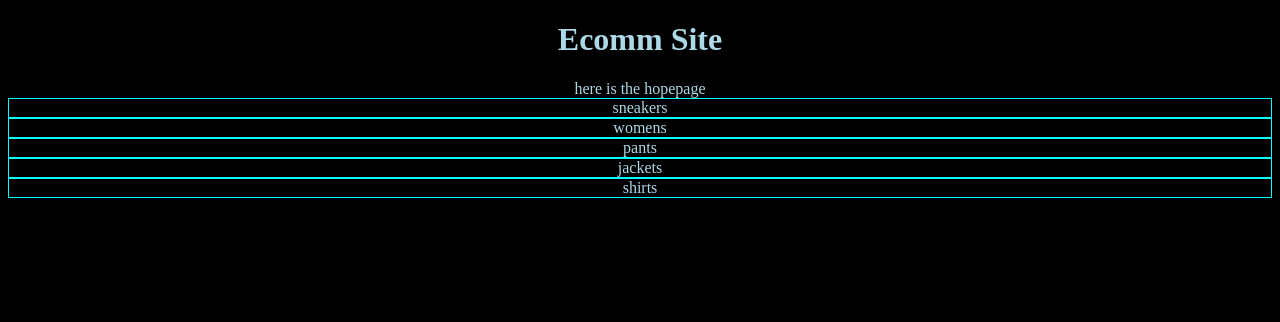
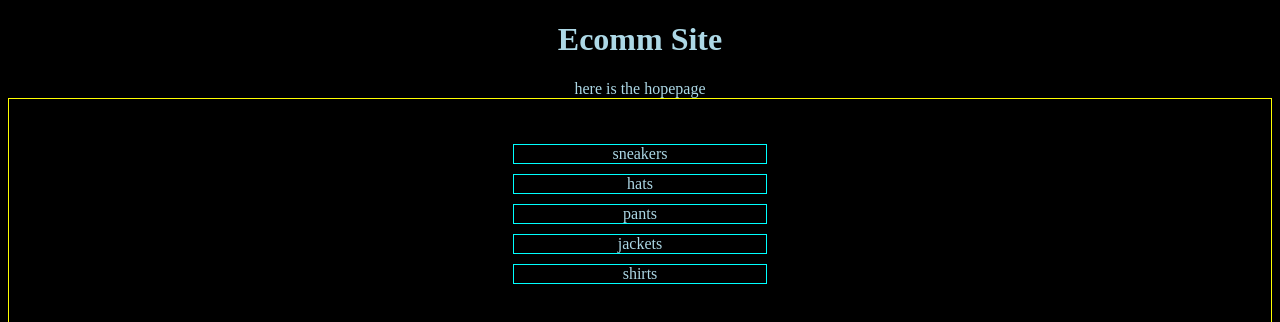
Before and after one commit to AGCB/ecomm, a React (Create React App) app: page / in a window 1280 px wide. Shown: the top 322 px of the page. Built offline with nearby package versions, Linux system fonts and the light colour scheme.

Commit message:
add usage of history.push(`match.url`${...someOtherParams})

```diff
--- a/src/App.js
+++ b/src/App.js
@@ -1,18 +1,14 @@
 import './App.scss';
 import HomePage from './pages/HomePage';
+import HatsPage from './pages/HatsPage';
 import { Route, Switch } from 'react-router-dom';
 
-function HatsPage(props) {
-  return (
-    <span>hatsPage</span>
-  )
-}
 function App() {
   return (
     <div className="App">
       <h1>Ecomm Site</h1>
       <Switch>
-        <Route path="/hats/:customId" component={HatsPage}/>
+        <Route path="/hats" component={HatsPage}/>
         <Route path="/" component={HomePage}/>
       </Switch>
     </div>
--- a/src/components/DirectoryMenu/DirectoryMenu.jsx
+++ b/src/components/DirectoryMenu/DirectoryMenu.jsx
@@ -1,6 +1,6 @@
 import defaultSections from '../../config.js';
 import MenuItem from '../MenuItem';
-
+import './directory-menu.scss';
 
 const DirectoryMenu = () => {
   return (
--- a/src/components/DirectoryMenu/directory-menu.scss
+++ b/src/components/DirectoryMenu/directory-menu.scss
@@ -0,0 +1,8 @@
+.directory-menu {
+  border: 1px solid yellow;
+  display: flex;
+  justify-content: center;
+  align-items: center;
+  flex-direction: column;
+  height: 30vh;
+}
--- a/src/components/MenuItem/MenuItem.jsx
+++ b/src/components/MenuItem/MenuItem.jsx
@@ -1,9 +1,23 @@
 import React from 'react';
+import { withRouter } from 'react-router-dom';
 import './menu-item.scss';
 
-const MenuItem = ({title}) => {
+const MenuItem = ({title, history, match}) => {
+  /*
+    using match.url I had a tricky bug to get through.
+    i started with a history.push() with arg of ...
+    `${match.url}/${title}`
+    ..but that's wrong !
+    .. take out the forwardslash. ugh
+
+   */
   return (
-  <div className="menu-item">
+  <div
+    className="menu-item"
+    onClick={ () => {
+      history.push(`${match.url}${title}`)
+    }}
+    >
       <span className="title">{title}</span>
       <span className=""></span>
   </div>
@@ -11,4 +25,4 @@ const MenuItem = ({title}) => {
 }
 
 
-export default MenuItem;
+export default withRouter(MenuItem);
--- a/src/components/MenuItem/menu-item.scss
+++ b/src/components/MenuItem/menu-item.scss
@@ -1,3 +1,5 @@
 .menu-item {
   border: 1px solid cyan;
+  width: 20%;
+  margin-bottom: 10px;
 }
--- a/src/config.js
+++ b/src/config.js
@@ -1,6 +1,6 @@
 const defaultSections = [
   {title:'sneakers', id:0},
-  {title:'womens', id:1},
+  {title:'hats', id:1},
   {title:'pants', id:2},
   {title:'jackets', id:3},
   {title:'shirts', id:4},
--- /dev/null
+++ b/src/pages/HatsPage/HatsPage.jsx
@@ -0,0 +1,10 @@
+import React from 'react';
+import './hatspage.scss';
+
+function HatsPage(props) {
+  return (
+    <span className="hats-page">hatsPage</span>
+  )
+}
+
+export default HatsPage;
--- /dev/null
+++ b/src/pages/HatsPage/hatspage.scss
@@ -0,0 +1,3 @@
+.hats-page {
+  color: yellow;
+}
--- /dev/null
+++ b/src/pages/HatsPage/index.js
@@ -0,0 +1,3 @@
+import HatsPage from './HatsPage.jsx'
+
+export default HatsPage;
```
Also changed, not shown: 1 other file (tests, documents, lock files or other folders).
